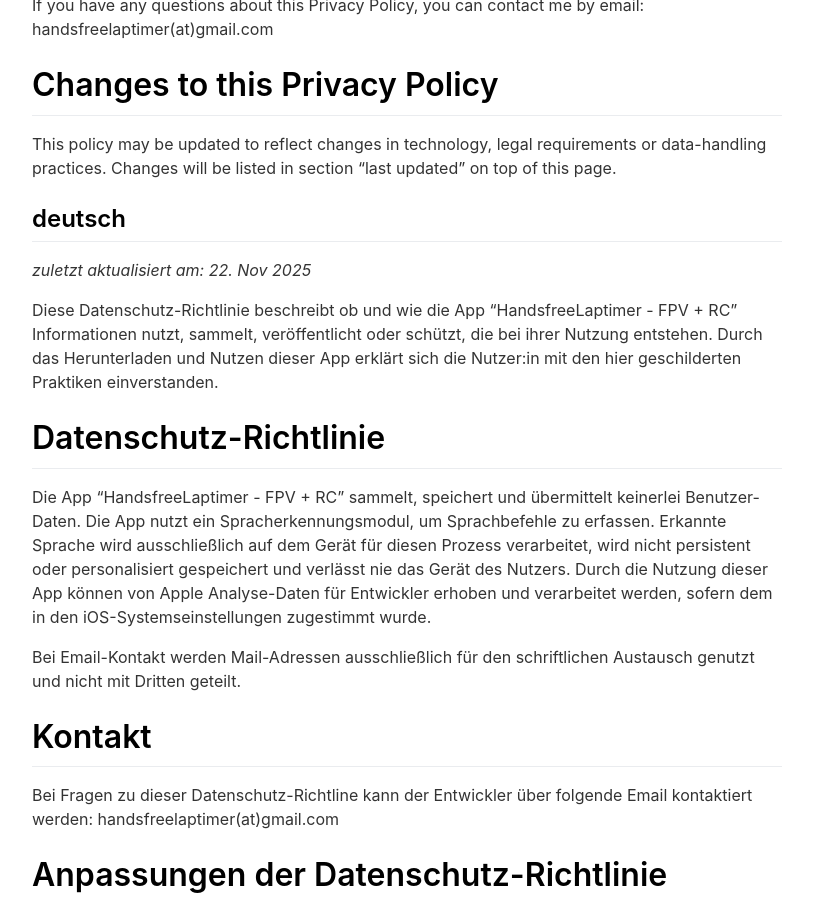
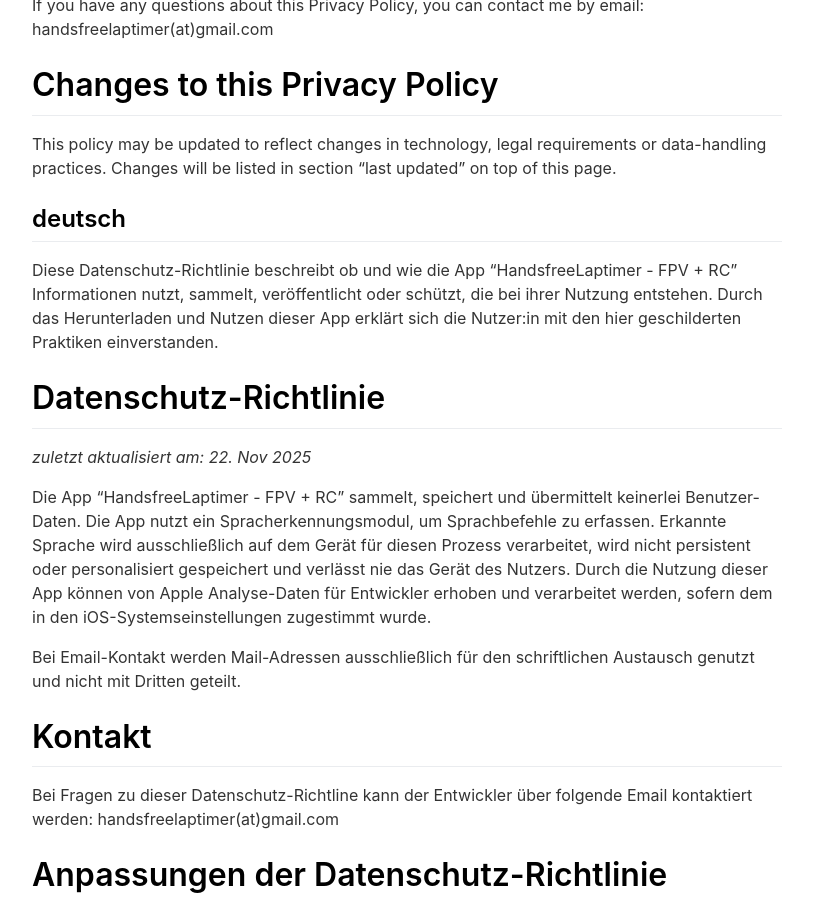
Before and after one commit to MatsWiese/laptimerpage, a Jekyll site: the page built from _pages/privacypolicy.md, in a window 1280 px wide and 900 px high, scrolled down 659 px. Shown: the whole window, without its empty margins (233-1046 px from the left). Built offline with Jekyll 4.4.1, drawn with Linux system fonts in a browser that asks for light colours; nearby versions of some CDN libraries.

```diff
--- a/_pages/privacypolicy.md
+++ b/_pages/privacypolicy.md
@@ -26,12 +26,13 @@ handsfreelaptimer(at)gmail.com
 This policy may be updated to reflect changes in technology, legal requirements or data-handling practices. Changes will be listed in section "last updated" on top of this page.
 
 ## deutsch
-*zuletzt aktualisiert am: 22. Nov 2025*
 
 Diese Datenschutz-Richtlinie beschreibt ob und wie die App "HandsfreeLaptimer - FPV + RC" Informationen nutzt, sammelt, veröffentlicht oder schützt, die bei ihrer Nutzung entstehen.
 Durch das Herunterladen und Nutzen dieser App erklärt sich die Nutzer:in mit den hier geschilderten Praktiken einverstanden.
 
 # Datenschutz-Richtlinie
+*zuletzt aktualisiert am: 22. Nov 2025*
+
 Die App "HandsfreeLaptimer - FPV + RC" sammelt, speichert und übermittelt keinerlei Benutzer-Daten.
 Die App nutzt ein Spracherkennungsmodul, um Sprachbefehle zu erfassen. Erkannte Sprache wird ausschließlich auf dem Gerät für diesen Prozess verarbeitet, wird nicht persistent oder personalisiert gespeichert und verlässt nie das Gerät des Nutzers.
 Durch die Nutzung dieser App können von Apple Analyse-Daten für Entwickler erhoben und verarbeitet werden, sofern dem in den iOS-Systemseinstellungen zugestimmt wurde.
```
